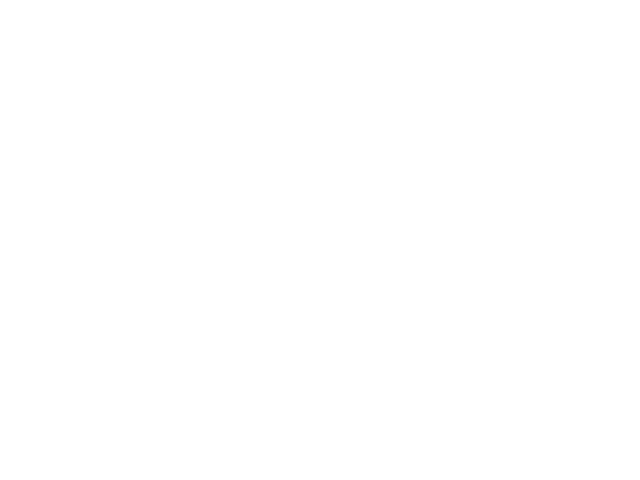
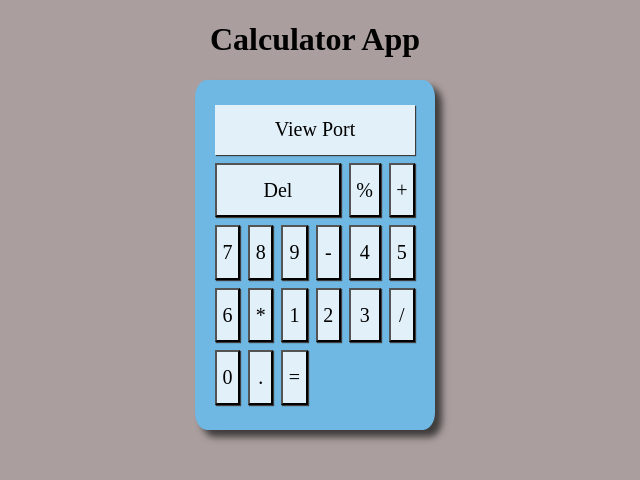
Before and after one commit to Bello2288/js-calculator, a plain HTML site: page index.html in a window 1280 px wide. Shown: the whole page, without its empty margins (325-965 px from the left). Drawn offline with Linux system fonts and the light colour scheme.

Commit message:
working on calculator display

```diff
--- a/css/main.css
+++ b/css/main.css
@@ -0,0 +1,125 @@
+body {
+    background-color: #ab9e9e;
+    text-align: center;
+    align-content: center;
+}
+
+
+
+.box1 { grid-area: vp; }
+.box2 { grid-area: del; }
+.box3 { grid-area: percentage; }
+.box4 { grid-area: plus; }
+/* .box5 { grid-area: seven; }    */
+/* .box6 { grid-area: eight; }
+.box7 { grid-area: nine; }
+.box8 { grid-area: minus; }
+.box9 { grid-area: four; }
+.box10 { grid-area: five; }
+.box11 { grid-area: six; }
+.box12 { grid-area: times; }
+.box13 { grid-area: one; }
+.box14 { grid-area: two; }
+.box15 { grid-area: three; }
+.box16 { grid-area: divide; }
+.box17 { grid-area: zero; }
+.box18 { grid-area: point; }
+.box19 { grid-area: equals; }    */
+
+.box {
+    display: flex;
+    align-items: center;
+    justify-content: center;
+    height: auto;
+    box-shadow: 1px 1px 1px #3f3c3c;
+}
+
+
+.calculator-container {
+    width: 200px;
+    height: 300px;
+    background-color: rgb(111, 184, 227);
+    margin: auto;
+    border-radius: 5%;
+    box-shadow: 7px 7px 7px #3f3c3c;
+
+    display: grid;
+    grid-template-areas:
+    'vp vp vp vp vp vp'
+    'del del del del percentage plus'
+    'footer footer footer footer footer footer';
+    gap: 8px;
+    padding: 25px 20px;
+}
+
+.calculator-container > div {
+    background-color: rgba(255, 255, 255, 0.8);
+    padding: 0px;
+    font-size: 20px;
+    border: 0;
+}
+.calculator-container > button {
+    background-color: rgba(255, 255, 255, 0.8);
+    padding: 0px;
+    font-size: 20px;
+}
+
+
+
+/* #vp {
+    grid-column: 1 / 8;
+}
+#del {
+    grid-column: 1 / 4;
+}
+#percentage {
+    grid-column: 1 / 2;
+}
+#plus {
+    grid-column: 1 / 2;
+}
+#seven {
+    grid-column: 1 / 2;
+}
+#eight {
+    grid-column: 1 / 2;
+}
+#nine {
+    grid-column: 1 / 2;
+}
+#minus {
+    grid-column: 1 / 2;
+}
+#four {
+    grid-column: 1 / 2;
+}
+#five {
+    grid-column: 1 / 2;
+}
+#six {
+    grid-column: 1 / 2;
+}
+#times {
+    grid-column: 1 / 2;
+}
+#one {
+    grid-column: 1 / 2;
+}
+#two {
+    grid-column: 1 / 2;
+}
+#three {
+    grid-column: 1 / 2;
+}
+#divide {
+    grid-column: 1 / 2;
+}
+#zero {
+    grid-column: 1 / 2;
+}
+#point {
+    grid-column: 1 / 2;
+}
+#equals {
+    grid-column: 1 / 2;
+} */
--- a/index.html
+++ b/index.html
@@ -4,11 +4,33 @@
     <meta charset="UTF-8">
     <meta http-equiv="X-UA-Compatible" content="IE=edge">
     <meta name="viewport" content="width=device-width, initial-scale=1.0">
-    <title>Document</title>
+    <title>Calculator App</title>
     <link rel="stylesheet" href="css/normilize.css">
     <link rel="stylesheet" href="css/main.css">
 </head>
 <body>
+    <h1>Calculator App</h1>
+    <div class="calculator-container">
+        <div id="vp" class="box box1">View Port</div>
+        <button id="del" class="box box2">Del</button>
+        <button id="percentage" class="box box3">%</button>
+        <button id="plus" class="box box4">+</button>
+        <button id="seven" class="box box5">7</button>
+        <button id="eight" class="box box6">8</button>
+        <button id="nine" class="box box7">9</button>
+        <button id="minus" class="box box8">-</button>
+        <button id="four" class="box box9">4</button>
+        <button id="five" class="box box10">5</button>
+        <button id="six" class="box box11">6</button>
+        <button id="multiply" class="box box12">*</button>
+        <button id="one" class="box box13">1</button>
+        <button id="two" class="box box14">2</button>
+        <button id="three" class="box box15">3</button>
+        <button id="divid" class="box box16">/</button>
+        <button id="zero" class="box box17">0</button>
+        <button id="period" class="box box18">.</button>
+        <button id="del" class="box box19">=</button>
+    </div>
 
 
 
```
